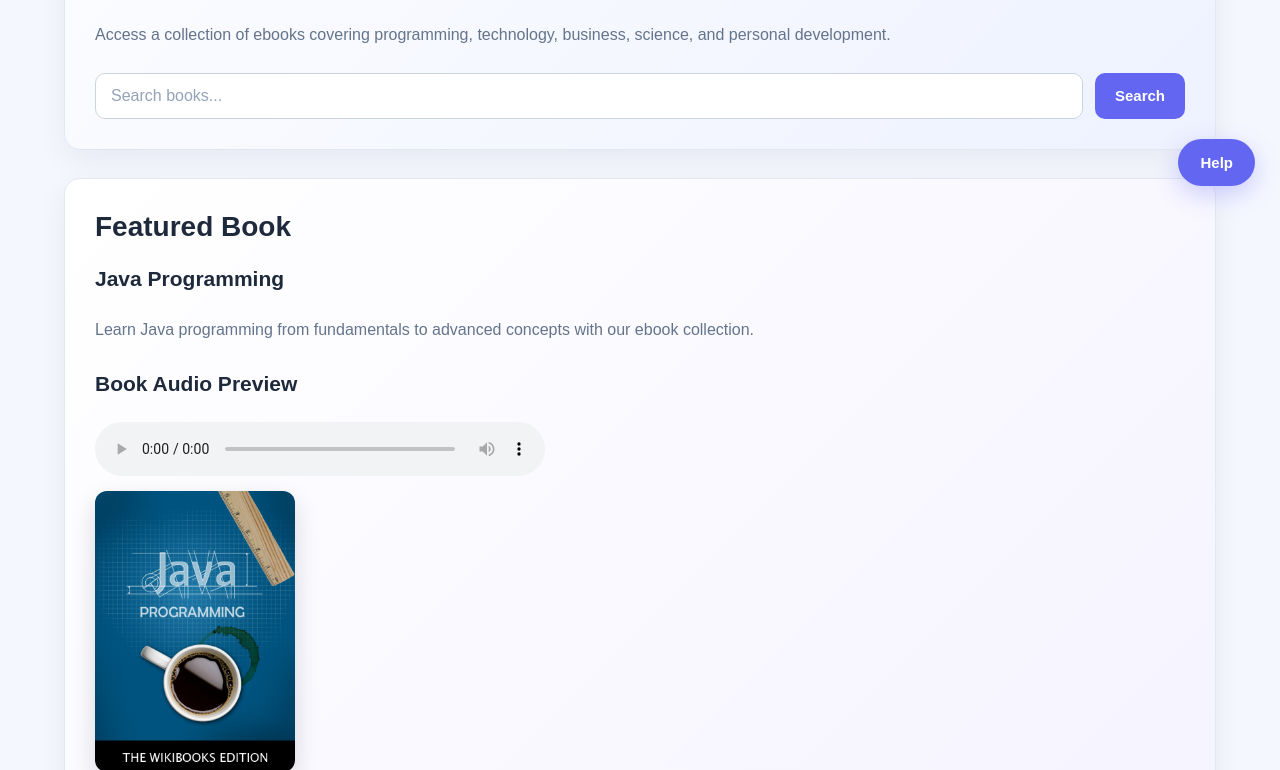
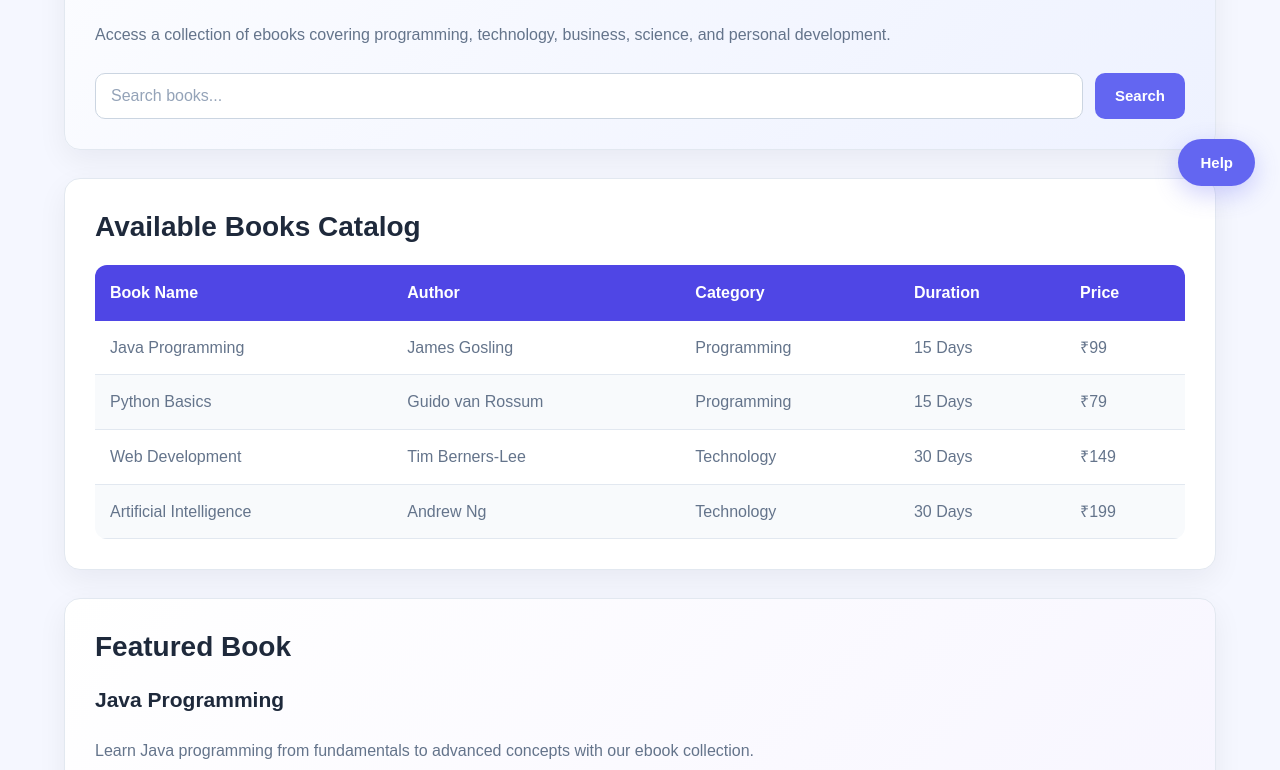
Before and after one commit to devanubhav01/EduMatrix, a plain HTML site: page frontend/index.html in a window 1280 px wide. Shown: the part 589-1359 px from the top of the page. Drawn offline with Linux system fonts and the light colour scheme.

Commit message:
Nov 24, 2026, 1:23 PM

```diff
--- a/frontend/index.html
+++ b/frontend/index.html
@@ -54,6 +54,67 @@
 
         </section>
 
+        <section class="book-catalog-section">
+
+            <h2>Available Books Catalog</h2>
+
+            <table>
+
+                <thead>
+
+                    <tr>
+                        <th>Book Name</th>
+                        <th>Author</th>
+                        <th>Category</th>
+                        <th>Duration</th>
+                        <th>Price</th>
+                    </tr>
+
+                </thead>
+
+                <tbody>
+
+                    <tr>
+                        <td>Java Programming</td>
+                        <td>James Gosling</td>
+                        <td>Programming</td>
+                        <td>15 Days</td>
+                        <td>₹99</td>
+                    </tr>
+
+                    <tr>
+                        <td>Python Basics</td>
+                        <td>Guido van Rossum</td>
+                        <td>Programming</td>
+                        <td>15 Days</td>
+                        <td>₹79</td>
+                    </tr>
+
+                    <tr>
+                        <td>Web Development</td>
+                        <td>Tim Berners-Lee</td>
+                        <td>Technology</td>
+                        <td>30 Days</td>
+                        <td>₹149</td>
+                    </tr>
+
+                    <tr>
+                        <td>Artificial Intelligence</td>
+                        <td>Andrew Ng</td>
+                        <td>Technology</td>
+                        <td>30 Days</td>
+                        <td>₹199</td>
+                    </tr>
+
+                </tbody>
+
+            </table>
+
+            <p id="no-results" style="display: none;">
+                No books found! Try another search.
+            </p>
+
+        </section>
 
         <section class="featured-book">
 
```
